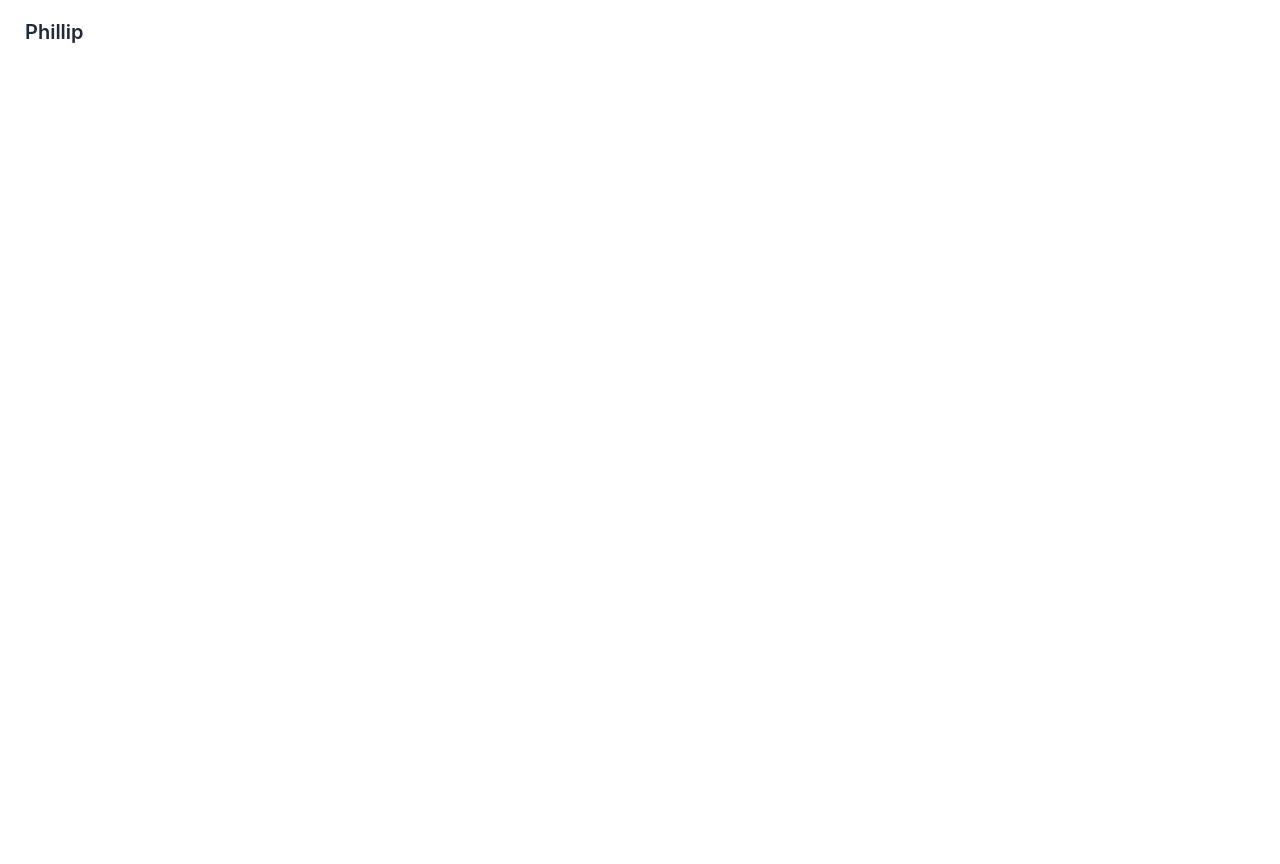
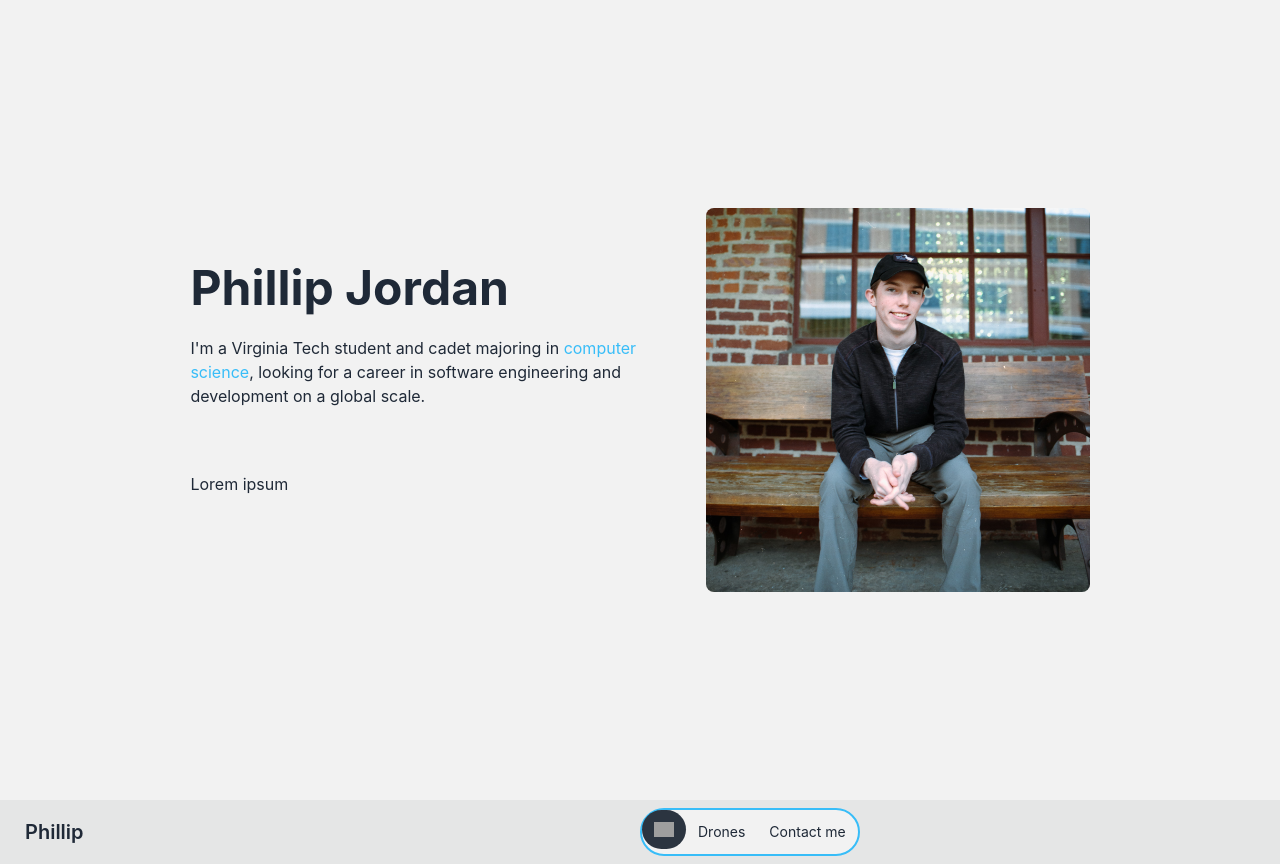
Before and after one commit to spaghety/portfolio, a React (Create React App) app: page / in a window 1280 px wide. Before the commit the page ends 800 px from the top, so only its background shows below. Built offline with nearby package versions, Linux system fonts and the light colour scheme; grey boxes are pictures that could not be loaded.

Commit message:
Hero section
Started main page with hero section and navbar

```diff
--- a/src/App.tsx
+++ b/src/App.tsx
@@ -4,9 +4,30 @@ import './App.css';
 
 function App() {
   return (
-      <div className="navbar bg-base-100">
-        <a className="btn btn-ghost text-xl" href="#">Phillip</a>
+    <div className="App">
+      <div className="hero h-screen bg-base-200">
+        <div className="hero-content flex-col lg:flex-row-reverse">
+          <img src="img/pfp.jpg" className="max-w-sm rounded-lg shadow-2x1" />
+          <div className="text-left w-2/5">
+            <h1 className="text-5xl font-bold">Phillip Jordan</h1>
+            <p className="py-6">I'm a Virginia Tech student and cadet majoring in <span className="text-sky-400">computer science</span>, looking for a career in software engineering and development on a global scale.</p>
+            <p className="py-10">Lorem ipsum</p>
+          </div>
+        </div>
       </div>
+      <div className="navbar bg-base-300 text-xs">
+        <div className="navbar-start">
+          <a className="btn btn-ghost text-xl">Phillip</a>
+        </div>
+        <div className="navbar-center hidden lg:flex border-solid border-2 rounded-full border-sky-400 p-0 bg-base-200">
+          <ul className="menu menu-horizontal p-0">
+            <li><a className="rounded-full p-3 active"><img src="/img/home.png" className="w-5" /></a></li>
+            <li><a className="rounded-full p-3">Drones</a></li>
+            <li><a className="rounded-full p-3">Contact me</a></li>
+          </ul>
+        </div>
+      </div>
+    </div>
   );
 }
 
```
Also changed, not shown: public/img/pfp.jpg (added).
